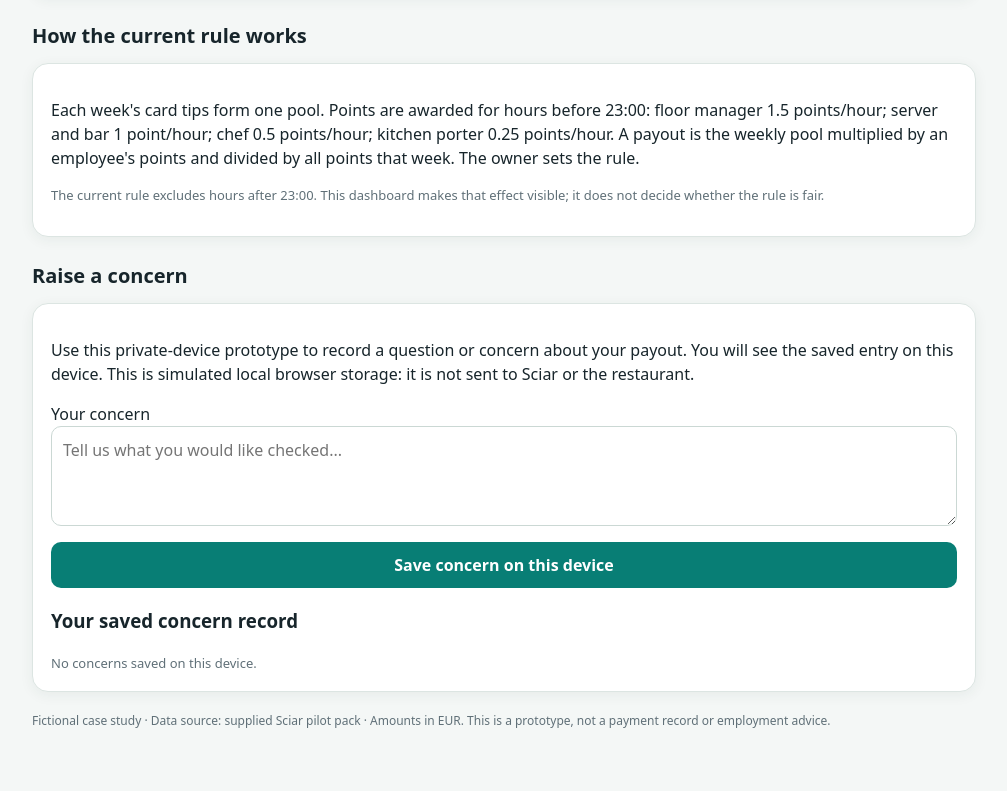
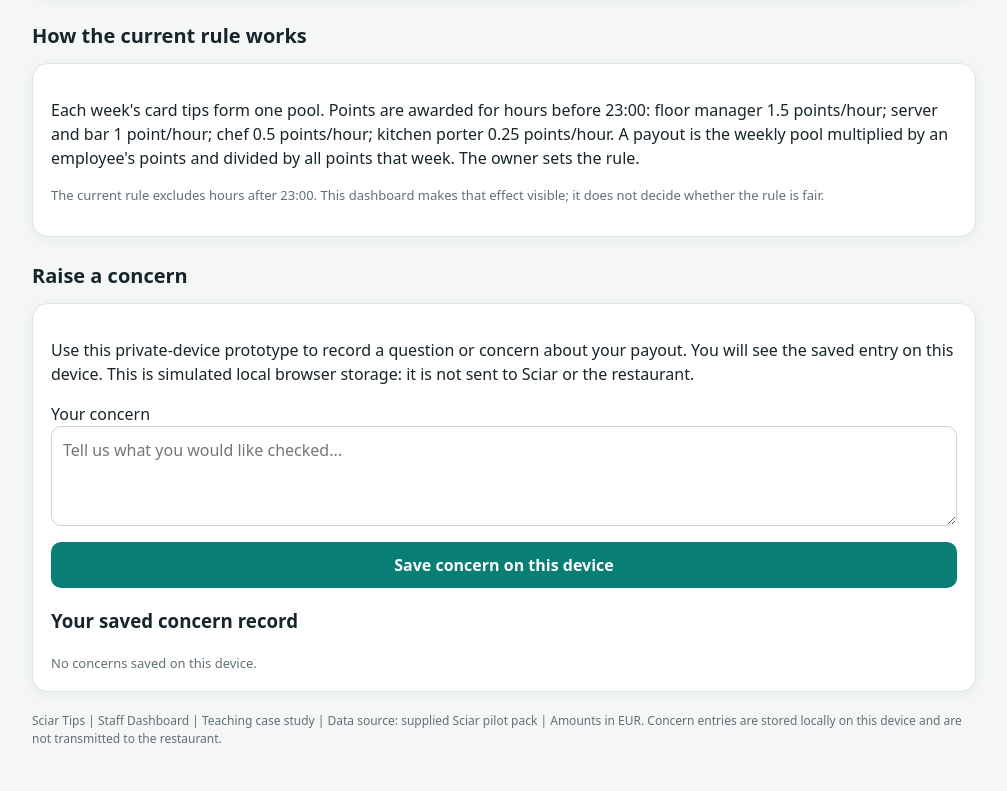
Before and after one commit to Akhil214325/SCIAR-TIPS, a plain HTML site: page app.html in a window 1280 px wide. Shown: the part 1404-2195 px from the top of the page, without its empty margins (136-1143 px from the left). Drawn offline with Linux system fonts and the light colour scheme.

Commit message:
Revise footer with Sciar tips and local storage info
Updated footer content to include additional information about Sciar and local storage.

```diff
--- a/app.html
+++ b/app.html
@@ -33,7 +33,10 @@ footer{color:var(--muted);font-size:12px;padding:20px 0 40px}
 <div class="card"><p>Use this private-device prototype to record a question or concern about your payout. You will see the saved entry on this device. This is simulated local browser storage: it is not sent to Sciar or the restaurant.</p>
 <form id="concern"><label for="message">Your concern</label><textarea id="message" required maxlength="1000" placeholder="Tell us what you would like checked..."></textarea><button type="submit">Save concern on this device</button></form>
 <div id="status" role="status" aria-live="polite" class="sub"></div><h3>Your saved concern record</h3><div id="records" class="sub">No concerns saved on this device.</div></div>
-<footer>Fictional case study · Data source: supplied Sciar pilot pack · Amounts in EUR. This is a prototype, not a payment record or employment advice.</footer>
+<footer>
+  Sciar Tips | Staff Dashboard | Teaching case study | Data source: supplied Sciar pilot pack | Amounts in EUR.
+  Concern entries are stored locally on this device and are not transmitted to the restaurant.
+</footer>
 </main>
 <script src="data/payouts.js"></script><script>
 const money=n=>new Intl.NumberFormat('en-IE',{style:'currency',currency:'EUR'}).format(n);
```
